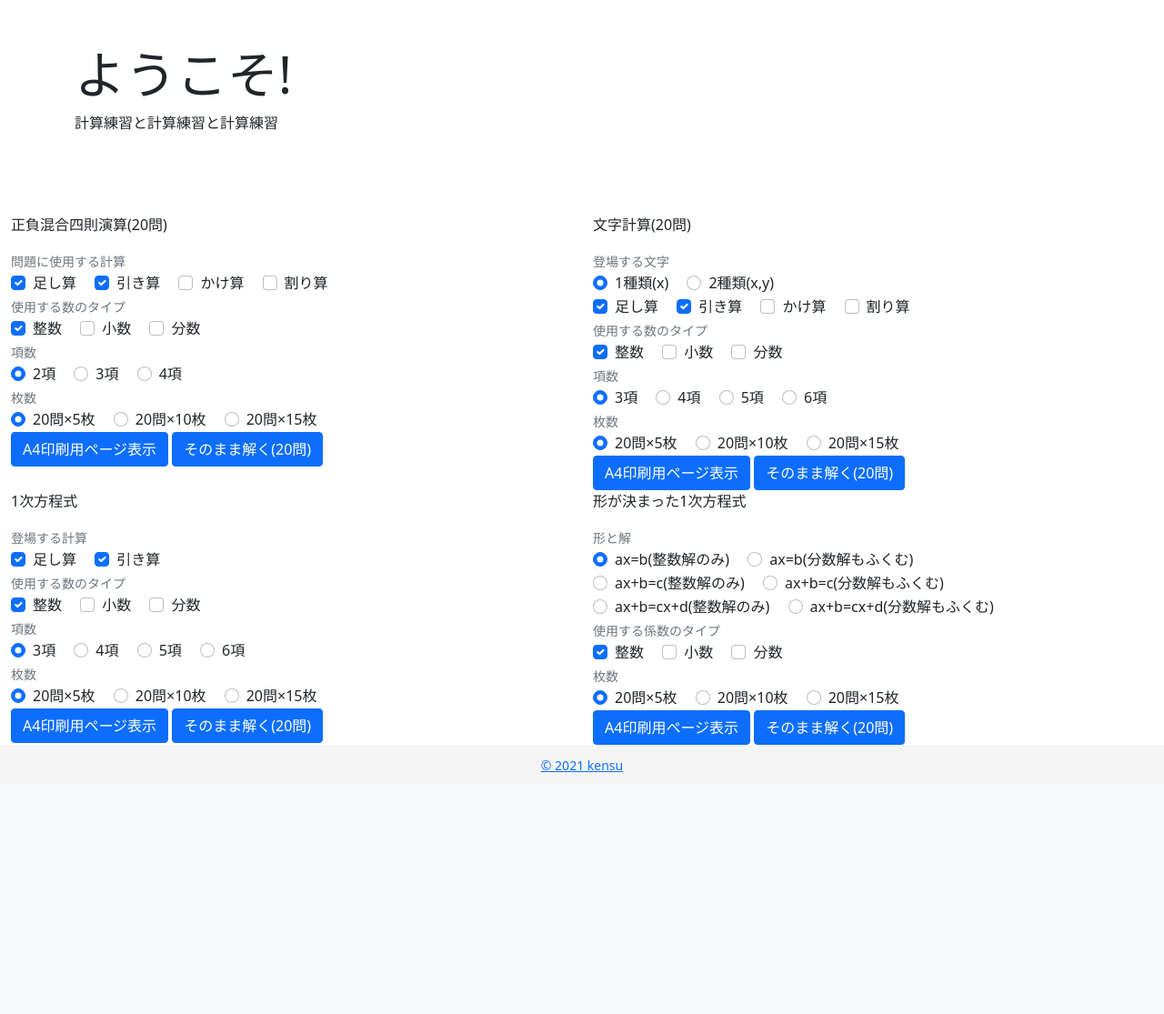
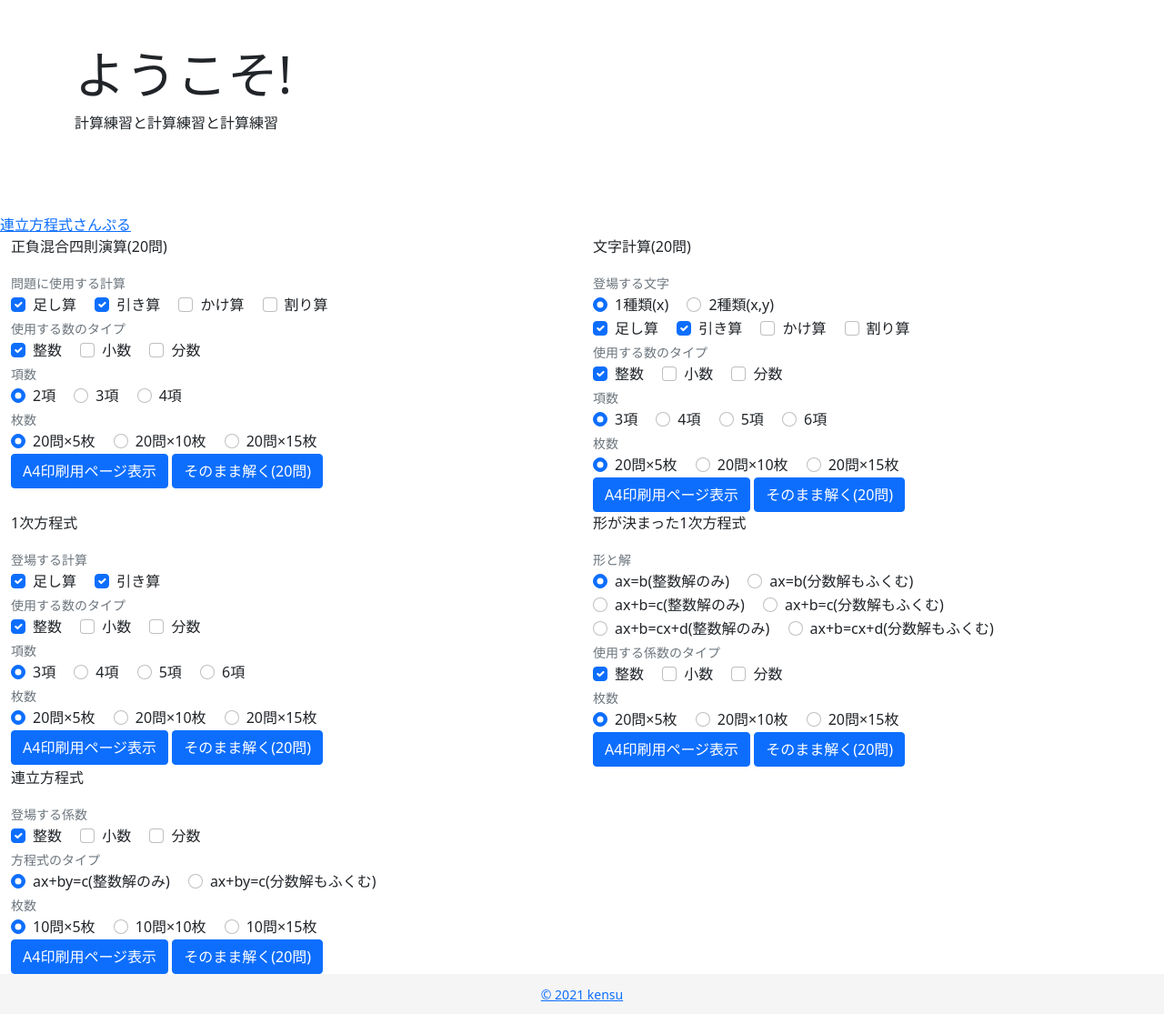
Before and after one commit to kensoooooon/math-print, a Django app: page /math_print/ in a window 1280 px wide. Shown: the part 40-1155 px from the top of the page at 91% size. Before the commit the page ends 889 px from the top, so only its background shows below. Run offline with Django 3.2, Linux system fonts and the light colour scheme.

Commit message:
making simultaneous equations (not finished)

```diff
--- a/math_print/templates/math_print/index.html
+++ b/math_print/templates/math_print/index.html
@@ -10,6 +10,7 @@
 {% endblock %}
 
 {% block body %}
+<a href="{% url 'simultaneous_equations_display' %}">連立方程式さんぷる</a>
 <div class="container-fluid">
     <div class="row">
         <div class="col">
@@ -416,5 +417,72 @@
             </form>
         </div>
     </div>
+    <div class="row">
+        <div class="col">
+            <p>連立方程式</p>
+            <form action="?" method="post" enctype="multipart/form-data">
+                {% csrf_token %}
+                <small class="text-muted">登場する係数</small>
+                <div class="form-group">
+                    <div class="form-check form-check-inline">
+                        <input class="form-check-input" type="checkbox" value="integer" name="number_to_use" id="simutaneousEquationIntegerCheck" checked>
+                        <label class="form-check-label" for="simultaneousEquationIntegerCheck">
+                            整数
+                        </label>
+                    </div>
+                    <div class="form-check form-check-inline">
+                        <input class="form-check-input" type="checkbox" value="decimal" name="number_to_use" id="simultaneousEquationDecimalCheck">
+                        <label class="form-check-label" for="simultaneousEquationDecimalCheck">
+                            小数
+                        </label>
+                    </div>
+                    <div class="form-check form-check-inline">
+                        <input class="form-check-input" type="checkbox" value="frac" name="number_to_use" id="simultaneousEquationFracCheck">
+                        <label class="form-check-label" for="simultaneousEquationFracCheck">
+                            分数
+                        </label>
+                    </div>
+                </div>
+                <small class="text-muted">方程式のタイプ</small>
+                <div class="form-group">
+                    <div class="form-check form-check-inline">
+                        <input class="form-check-input" type="radio" value="ax_plus_by_equal_c_only_integer" name="simultaneous_equation_type" id="ax_plus_by_equal_c_only_integer" checked>
+                        <label class="form-check-label" for="ax_plus_by_equal_c_only_integer">
+                            ax+by=c(整数解のみ)
+                        </label>
+                    </div>
+                    <div class="form-check form-check-inline">
+                        <input class="form-check-input" type="radio" value="ax_plus_by_equal_c_all_number" name="simultaneous_equation_type" id="ax_plus_by_equal_c_all_number">
+                        <label class="form-check-label" for="ax_plus_by_equal_c_all_number">
+                            ax+by=c(分数解もふくむ)
+                        </label>
+                    </div>
+                </div>
+                <small class="text-muted">枚数</small>
+                <div class="form-group">
+                    <div class="form-check form-check-inline">
+                        <input class="form-check-input" type="radio" value="5" name="paper_number" id="simultaneousEquationFivePaperRadio" checked>
+                        <label class="form-check-label" for="simultaneousEquationFivePaperRadio">
+                            10問×5枚
+                        </label>
+                    </div>
+                    <div class="form-check form-check-inline">
+                        <input class="form-check-input" type="radio" value="10" name="paper_number" id="simultaneousEquationTenPaperRadio">
+                        <label class="form-check-label" for="simultaneousEquationTenPaperRadio">
+                            10問×10枚
+                        </label>
+                    </div>
+                    <div class="form-check form-check-inline">
+                        <input class="form-check-input" type="radio" value="15" name="paper_number" id="simultaneousEquationFifteenPaperRadio">
+                        <label class="form-check-label" for="simultaneousEquationFifteenPaperRadio">
+                            10問×15枚
+                        </label>
+                    </div>
+                </div>
+                <input class="btn btn-primary" type="submit" value="A4印刷用ページ表示" formaction="{% url 'simultaneous_equation_print' %}">
+                <input class="btn btn-primary" type="submit" value="そのまま解く(20問)" formaction="{% url 'simultaneous_equation_display' %}">
+            </form>
+        </div>
+    </div>
 </div>
 {% endblock %}
--- a/math_print/urls.py
+++ b/math_print/urls.py
@@ -14,4 +14,5 @@ urlpatterns = [
     path('linear_equation/linear_equation_display/', views.display_linear_equation_problem, name="linear_equation_display"),
     path('linear_equation/linear_equation_ax_equal_b_only_integer_print/',views.print_specific_linear_equation, name='specific_linear_equation_print'),
     path('linear_equation/linear_equation_ax_equal_b_only_integer_display/',views.display_specific_linear_equation, name='specific_linear_equation_display'),
+    path('simultaneous_equations/simultaneous_equations_for_display/', views.display_simultaneous_equations, name='simultaneous_equation_display'),
 ]
--- a/math_print/views.py
+++ b/math_print/views.py
@@ -271,3 +271,8 @@
         math_problem_tuple_list.append((problem1, problem2))
 
     return render(request, 'math_print/linear_equation/linear_equation_for_display.html', {'math_problem_tuple_list': math_problem_tuple_list})
+
+def display_simultaneous_equations(request):
+    message = "this is sample of simultaneous equations."
+
+    return render(request, 'math_print/simultaneous_equations/simultaneous_equations_for_display.html', {'message': message})
--- a/mysite/settings.py
+++ b/mysite/settings.py
@@ -23,7 +23,7 @@ BASE_DIR = os.path.dirname(os.path.dirname(os.path.abspath(__file__)))
 SECRET_KEY = '$dbc&8)4q!y#h-^-=mzvkekmgi-5c&q2h3&kyr55(4gi-(x_e3'
 
 # SECURITY WARNING: don't run with debug turned on in production!
-DEBUG = False
+DEBUG = True
 
 ALLOWED_HOSTS = ['127.0.0.1', '.pythonanywhere.com', 'kensu.pythonanywhere.com']
 
```
Also changed, not shown: math_print/math_process/simultaneous_equation.py (added, +133 -0 lines), math_print/templates/math_print/simultaneous_equations/simultaneous_equations_for_display.html (added, +97 -0 lines).
